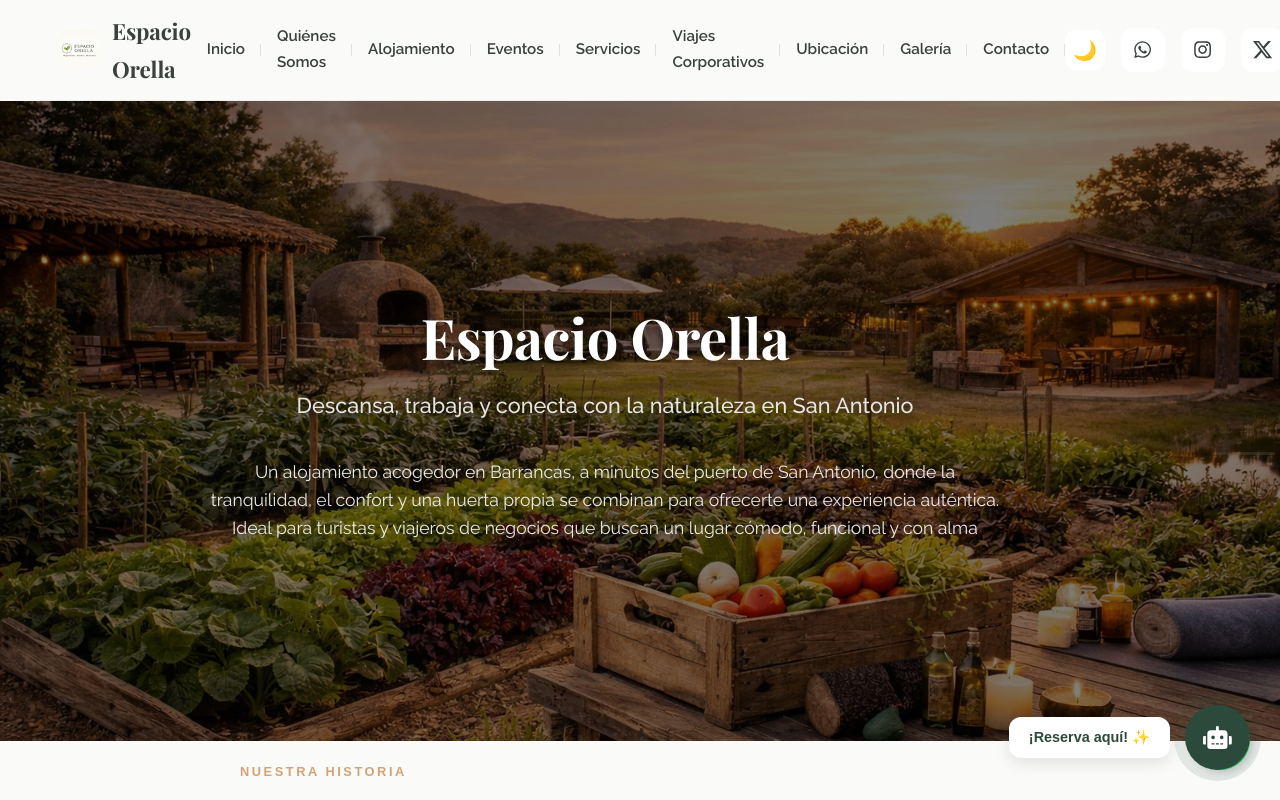
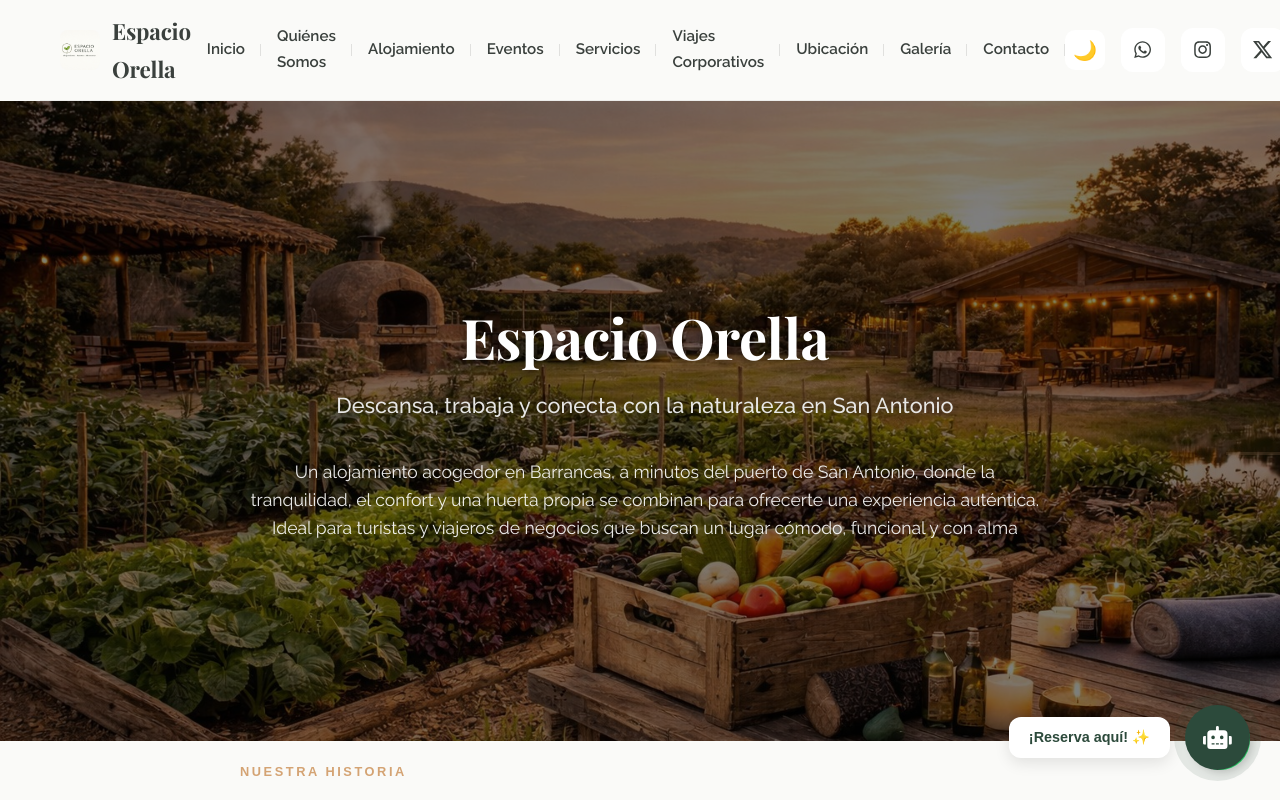
Before and after one commit to horaciolidity/espacio-orella, a React (Vite) app: page / in a window 1280 px wide. Shown: the top 800 px of the page. Built offline with nearby package versions, Linux system fonts and the light colour scheme; grey boxes are pictures that could not be loaded; the HTML template or start-up script is replaced by a standard one; a web font is replaced by a local one.

Commit message:
cambios y cambios

```diff
--- a/src/index.css
+++ b/src/index.css
@@ -350,6 +350,8 @@ h3,
   max-width: var(--max-width);
   /* Align with global container */
   margin: 0 auto;
+  margin-left: 5%;
+  /* Visual optical adjustment to the right */
   padding: 0 1.25rem;
   /* Ensure padding matches container if overriden */
 }
@@ -421,6 +423,7 @@ h3,
 
   .hero-inner {
     margin-right: 0;
+    margin-left: 0;
     max-width: 100%;
   }
 
```
